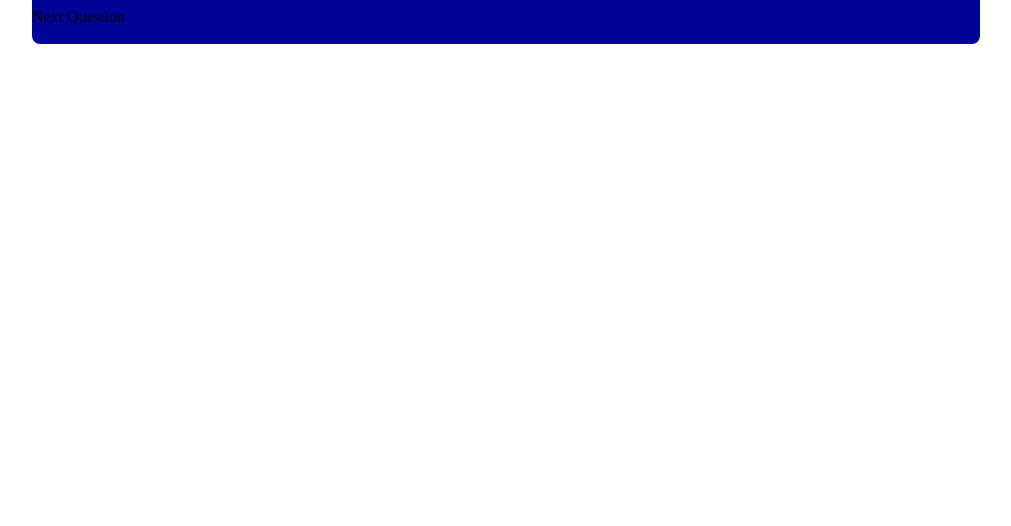
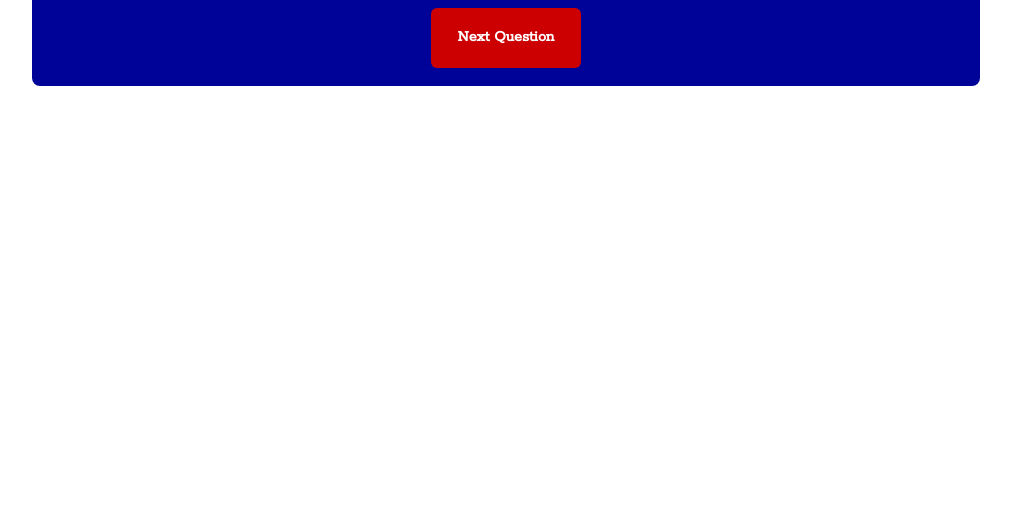
Before and after one commit to scampcoder/interactive-quiz, a plain HTML site: page index.html in a window 1280 px wide. Shown: the part 274-800 px from the top of the page, without its empty margins (134-1145 px from the left). Drawn offline with nearby package versions, Linux system fonts and the light colour scheme.

Commit message:
Initial next button style

```diff
--- a/style.css
+++ b/style.css
@@ -36,3 +36,18 @@ p {
   padding-top: 5px;
   position: relative;
 }
+
+.nextButton {
+  border-radius: 6px;
+  width: 150px;
+  height: 40px;
+  text-align: center;
+  background-color: #cc0000;
+  /*clear: both*/
+  color: #fff;
+  font-family: 'Rokkitt', serif;
+  font-weight: bold;
+  position: relative;
+  margin: auto;
+  padding-top: 20px;
+}
```
